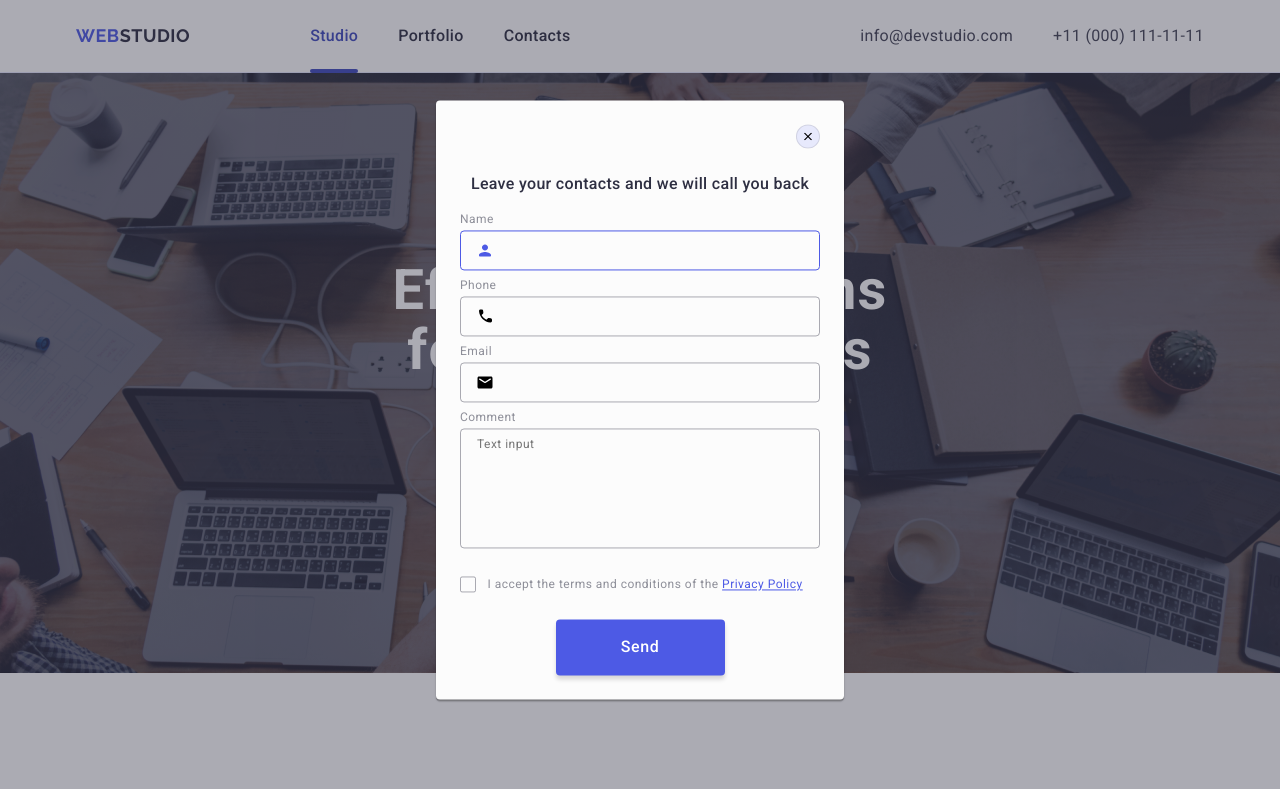
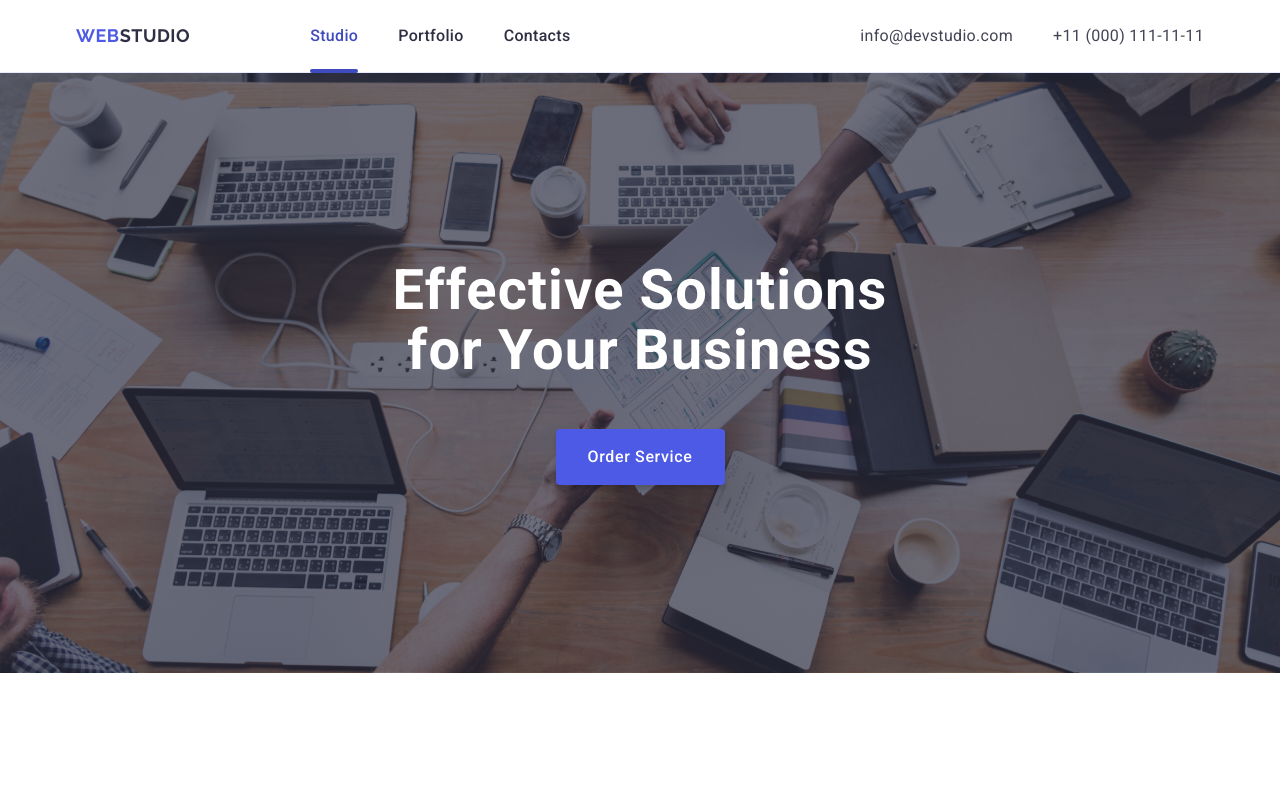
Before and after one commit to marusya2299/goit-markup-hw-06, a plain HTML site: page index.html in a window 1280 px wide. Shown: the top 789 px of the page. Drawn offline with nearby package versions, Linux system fonts and the light colour scheme.

Commit message:
Update index.html

```diff
--- a/index.html
+++ b/index.html
@@ -454,7 +454,7 @@
 </footer>
 
 <!-- Модальне вікно -->
-<div class="window is-open">
+<div class="window">
     <div class="modal">
         <button class="modal-btn" type="button">
             <svg class="modal-icon" width="8" height="8">
```
